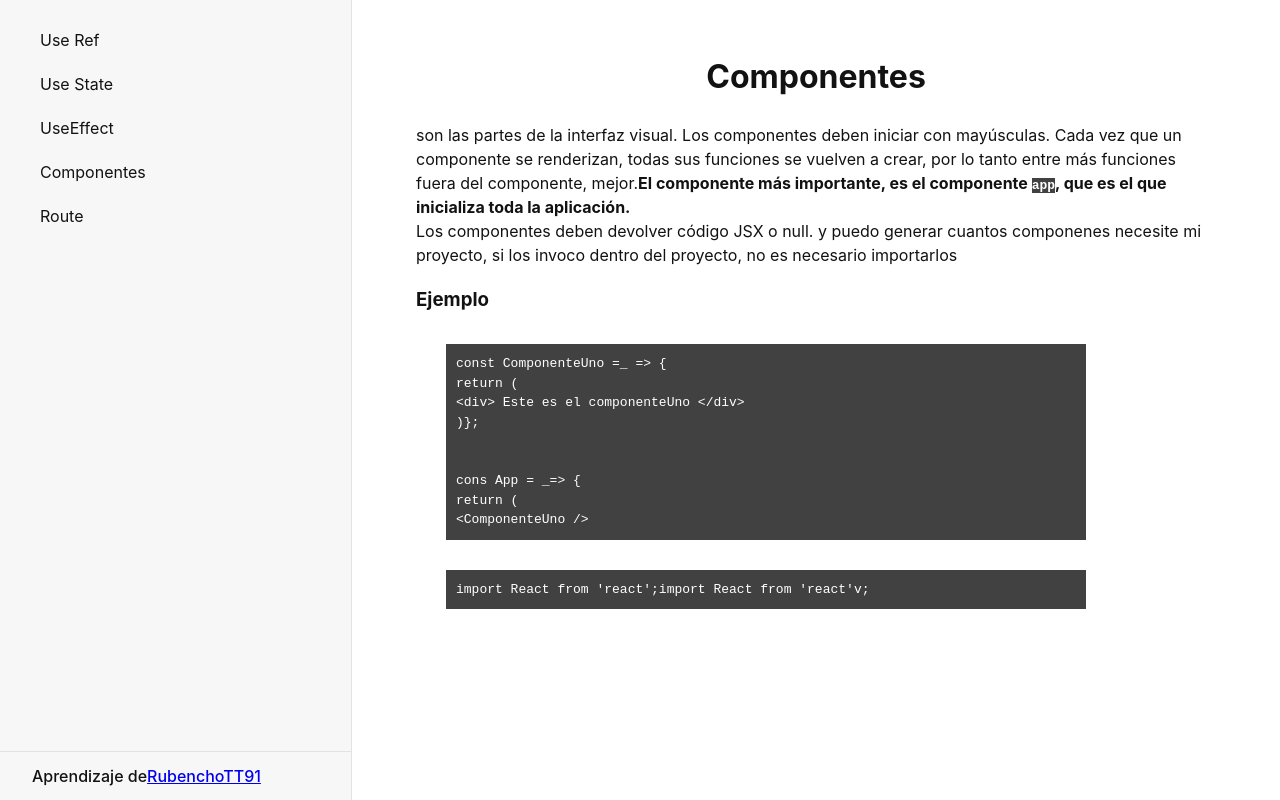
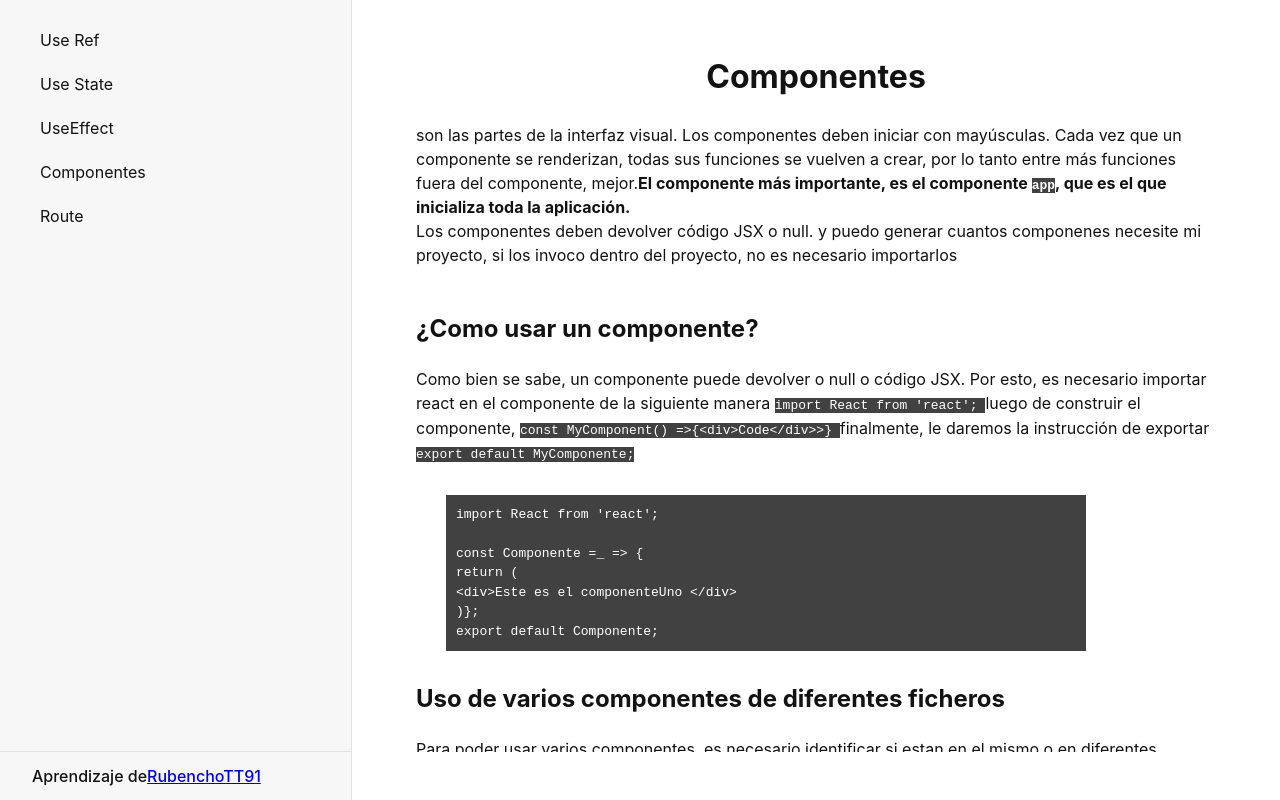
Before and after one commit to RubenTT91/leccionesReact, a React (Create React App) app: page /Componentes in a window 1280 px wide. Built offline with nearby package versions, Linux system fonts and the light colour scheme.

Commit message:
Se finaliza página  por completo.

```diff
--- a/src/routes/components.jsx
+++ b/src/routes/components.jsx
@@ -13,31 +13,99 @@ function Components() {
         <strong>
           El componente más importante, es el componente{" "}
           <div className="cp"> app</div>, que es el que inicializa toda la
-          aplicación. </strong>{" "}
+          aplicación.{" "}
+        </strong>
         <br />
         Los componentes deben devolver código JSX o null. y puedo generar
-        cuantos componenes necesite mi proyecto, si los invoco dentro del proyecto,
-        no es necesario importarlos <br/>
-        <h3>Ejemplo</h3>
+        cuantos componenes necesite mi proyecto, si los invoco dentro del
+        proyecto, no es necesario importarlos <br />
+        <br />
+        {/**1. Como usar el componente?
+         *
+         *
+        */}
+        <h2>¿Como usar un componente?</h2>
+        <p>
+          Como bien se sabe, un componente puede devolver o null o código JSX.
+          Por esto, es necesario importar react en el componente de la siguiente
+          manera <div className="cp">{`import React from 'react'; `} </div>
+          luego de construir el componente,{" "}
+          <div className="cp">{` const MyComponent() =>{<div>Code</div>>} `}</div>{" "}
+          finalmente, le daremos la instrucción de exportar
+          <div className="cp">{` export default MyComponente; `}</div>
+        </p>
         <div className="codigo">
-          {`const ComponenteUno =_ => {`}<br/>
-          {`return ( ` } <br/>
-          {`<div> Este es el componenteUno </div>`}<br/>
-          {`)};`}<br/>
-          <br/>
-          <br/>
-          {`cons App = _=> {`}<br/>
-          {`return (`}<br/>
-          {`<ComponenteUno />`}<br/>
+          {`import React from 'react';`}<br /><br />
+          {`const Componente =_ => {`}<br />
+          {`return ( `} <br />
+          {`<div>Este es el componenteUno </div>`}<br />
+          {`)};`}<br />
+          {`export default Componente;`}<br />
 
+          </div>
+        {/**2. Usar varios componentes
+         *
+         *
+         *
+        */}
+        <h2>Uso de varios componentes de diferentes ficheros</h2>
+        <p>
+          Para poder usar varios componentes, es necesario identificar si estan
+          en el mismo o en diferentes ficheros Si esta en el mismo archivo,
+          podremos usar el componente, sin necesidad de un{" "}
+          <div className="cp">export import</div><br />
+        </p>
+        <div className="codigo">
+          <br />
+          {`const MyComponente()=>{<div>Mi componente Uno</div>}`}< br/>< br/>
+          {`const MyComponenteDos()=>{<div>Mi componente Dos</div>}`}< br/>< br/>
+          {`const MyComponenteTres()=>{<div>Mi componente Tres</div>}`}< br/>< br/>
+          {`const MyComponentePrincipal()=>{ `}< br/>
+          {`return (`}< br/>
+          {`<div>Este es el componente Principal</div>`}< br/>
+          {`<MyComponente/>`}< br/>
+          {`<MyComponenteDos />`}< br/>
+          {`<MyComponenteTres />`}< br/>
+
+          {`)};`}< br/>< br/>
         </div>
+          <p>
+            Como resultado tendríamos lo siguiente: <br/><br/>
+
+            Este es el componente Principal <br/>
+            Mi componente Uno <br/>
+            Mi componente Dos <br/>
+            Mi componente Tres<br/>
+            </p>
+          <br />
+          <br />
+
+        <div>
+          Ahora, en el mismo fichero, podemos usar otro componente, e incluso
+          invocar el componente anterior{" "}
+        </div>
+        <div className="codigo">
+          {`cons App = _=> {`}
+          <br />
+          {`return (`}
+          <br />
+          {`<div>`}
+          <br />
+          {`<ComponenteUno /> /** Estamos invocando el primer componente*/`}
+          <br />
+          {`<div>Y aca viene codigo del componente APP</div>`}
+          {`<div> `}
+          <br />
+        </div>
+        <h3>Resultado</h3>
+        <div>El resultado de este ejercicio, daría</div>
       </p>
-      <ol>
-        <p className="codigo">
-          {`import React from 'react';`}
-          {`import React from 'react'v;`}
-        </p>
-      </ol>
+
+      <p className="codigo">
+        {`Este es el componenteUno`}
+        {`Y acá viene el codigo del componente APP;`}
+      </p>
+      <h2>Como importarlo</h2>
     </div>
   );
 }
```
